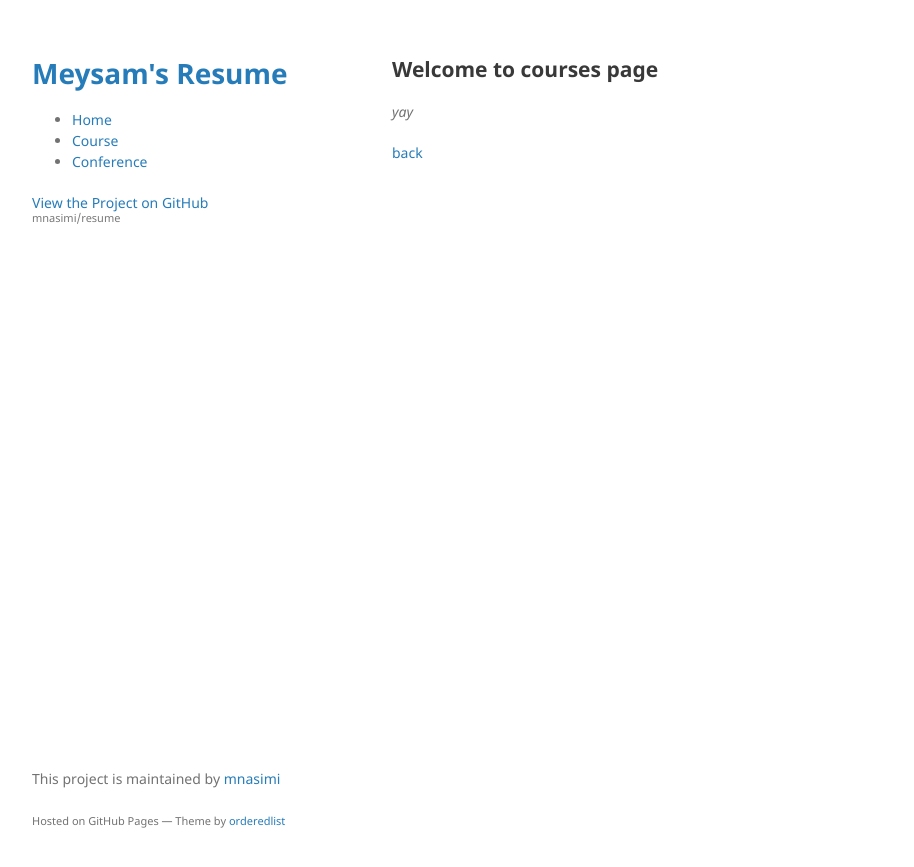
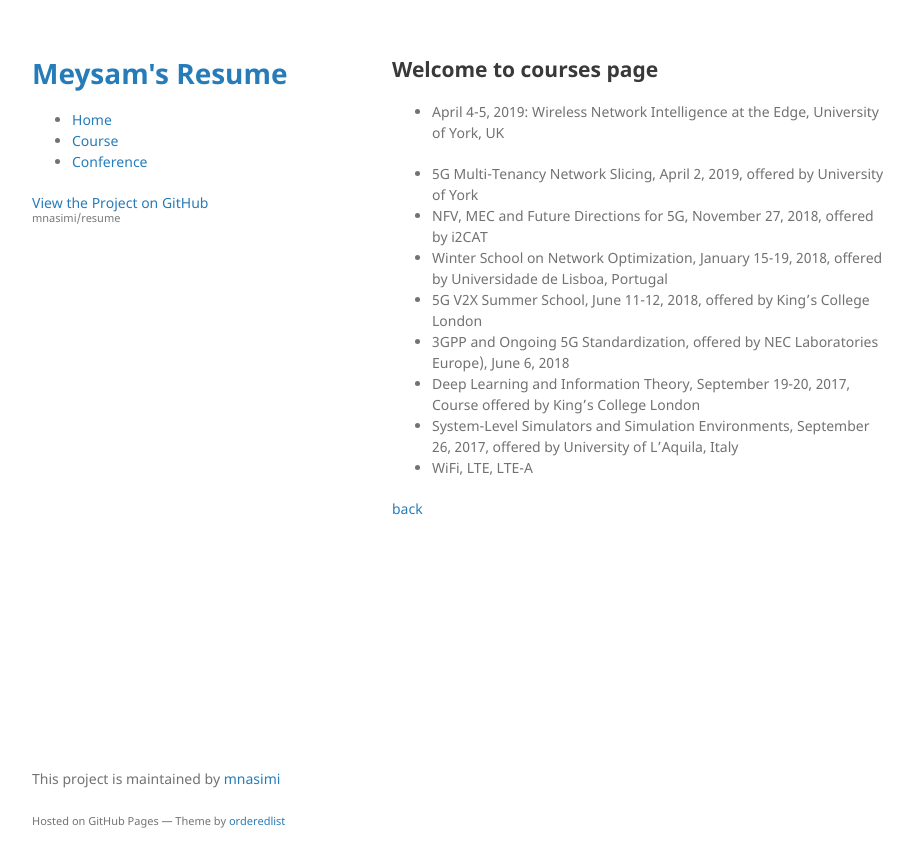
Before and after one commit to mnasimi/resume, a Jekyll site: the page built from course.md, in a window 1280 px wide. Shown: the top 867 px of the page, without its empty margins (178-1092 px from the left). Built offline with Jekyll 4.4.1, drawn with Linux system fonts in a browser that asks for light colours; the repository's description, which GitHub fills in, is left out; our own code applies the rules of GitHub Pages for plain Markdown files.

Commit message:
Update course.md
add new courses

```diff
--- a/course.md
+++ b/course.md
@@ -4,6 +4,19 @@ layout: default
 
 ## Welcome to courses page
 
-_yay_
+- April 4-5, 2019: Wireless Network Intelligence at the Edge, University of York,
+UK
+
+- 5G Multi-Tenancy Network Slicing, April 2, 2019, offered by University of York
++ NFV, MEC and Future Directions for 5G, November 27, 2018, offered by i2CAT
++ Winter School on Network Optimization, January 15-19, 2018, offered by Universidade de
+Lisboa, Portugal
++ 5G V2X Summer School, June 11-12, 2018, offered by King’s College London
++ 3GPP and Ongoing 5G Standardization, offered by NEC Laboratories Europe), June 6, 2018
++ Deep Learning and Information Theory, September 19-20, 2017, Course offered by King’s
+College London
++ System-Level Simulators and Simulation Environments, September 26, 2017, offered by
+University of L’Aquila, Italy
++ WiFi, LTE, LTE-A
 
 [back](./)
```
